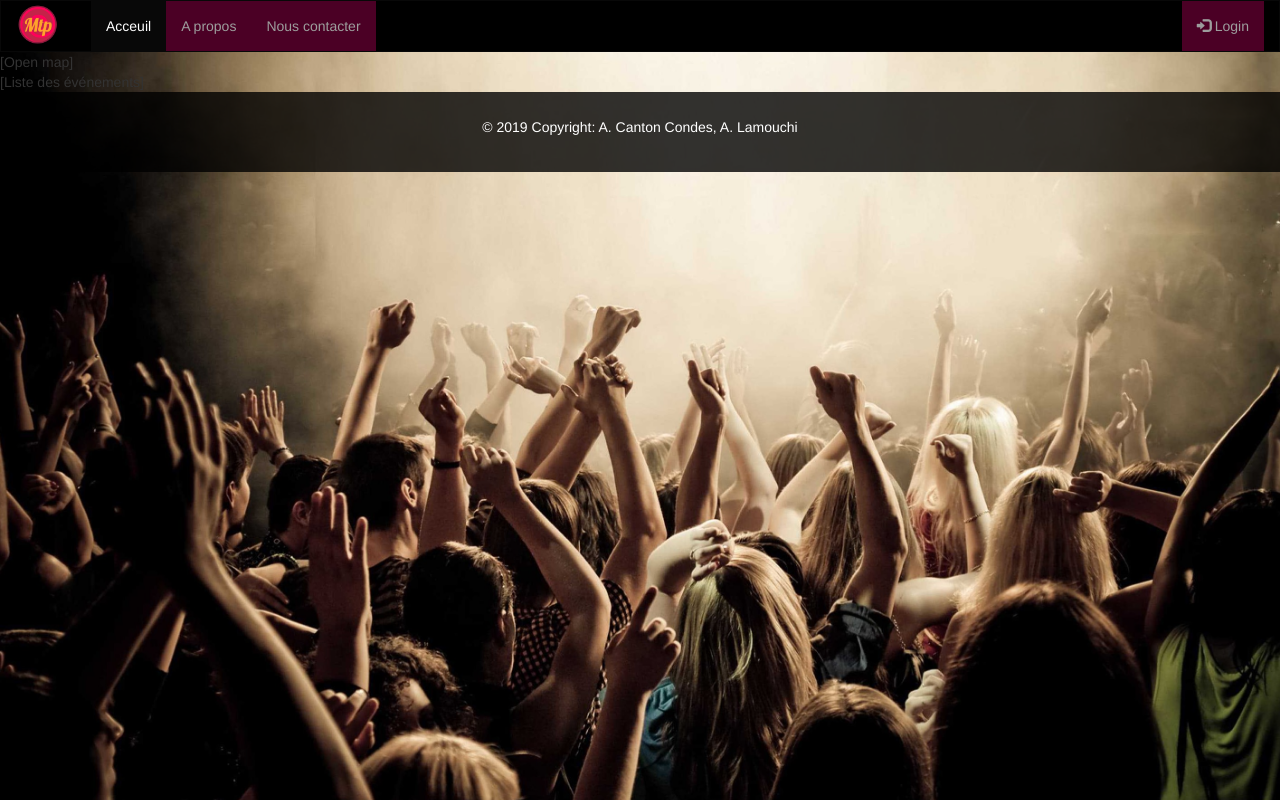
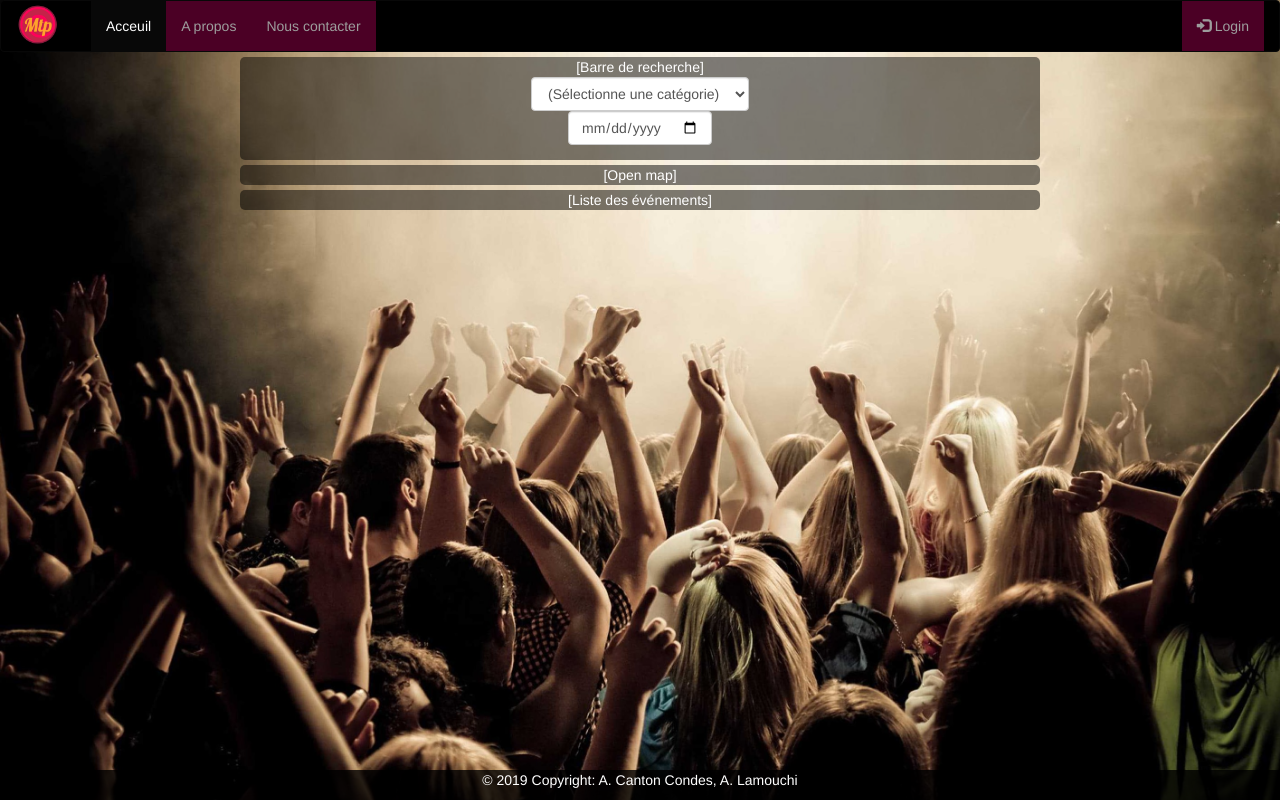
Before and after one commit to lamouchiambre/projetHLIN510, a PHP site: page /main.php in a window 1280 px wide. Run offline with PHP 8.4, Linux system fonts and the light colour scheme.

Commit message:
commencé à faire la abrre de recherche

```diff
--- a/main.php
+++ b/main.php
@@ -8,41 +8,78 @@
   <script src="https://ajax.googleapis.com/ajax/libs/jquery/3.4.1/jquery.min.js"></script>
   <script src="https://maxcdn.bootstrapcdn.com/bootstrap/3.4.0/js/bootstrap.min.js"></script>
   <style>
+    html, body {
+	    height: 100%;
+	    margin: 0; padding: 0;
+    }
     body {
-      margin:0;
-      padding:0;
       background: url(img/crowd.jpg) no-repeat center fixed;
       -webkit-background-size: cover;
       background-size: cover;
+	    display : table;
+	    width: 100%;
+
+      /* background: #ffd89b;
+      background: -webkit-linear-gradient(to right, #ffd89b, #19547b);
+      background: linear-gradient(to right, #ffd89b, #19547b); */
     }
     .navbar {
       margin-bottom: 0;
-      border-radius: 0;
       background-color: rgba(0, 0, 0, 1);
-      font-size: 70;
     }
     .nav {
-      margin-bottom: 0;
-      border-radius: 0;
       background-color: rgba(150, 0, 75, 0.5);
-      font-size: 70;
     }
     .nav a {
       color: white;
-      font-size: 20;
+    }
+    ul.nav a:hover {
+      /* background-color: rgba(150, 0, 75, 1);   */
+      background-color: DimGrey !important;
+      /* color: Plum !important; */
+      color: Gold !important;
+    }
+    .logo {
+      width: 60%;
+    }
+    .bloc {
+      background-color: rgba(0, 0, 0, 0.5);
+      color: rgb(255, 255, 255);
+      text-align: center;
+      width: 800px;
+      margin: 0 auto;
+      border-radius: 5px;
+      margin-top: 5px;
+    }
+    .box {
+      display: flex;
+      justify-content: center;
+      align-items: center;
     }
     footer {
       background-color: rgba(0, 0, 0, 0.8);
       padding: 25px;
       color: white;
-    }
-    .logo {
-      width: 60%;
-    }
-    #footer {
-      width-min: 100%;
+	    display : table-row;
+	    height: 1px;
     }
 
+    @import "compass/css3";
+
+    .flex-container {
+      padding: 0;
+      margin: 0;
+      list-style: none;
+
+      display: -webkit-box;
+      display: -moz-box;
+      display: -ms-flexbox;
+      display: -webkit-flex;
+      display: flex;
+
+      -webkit-flex-flow: row wrap;
+      justify-content: space-around;
+    }
   </style>
 </head>
 <body>
@@ -72,6 +109,66 @@
 </nav>
 <!-- Fin du menu -->
 
+<!-- Début de la barre de recherche -->
+<div class="bloc" id="search-bar">
+  [Barre de recherche]
+  <ul class="flex-container">
+    <form action="#" method="post" novalidate="novalidate">
+      <li class="flex-item">
+        <select class="form-control search-slt">
+          <option>(Sélectionne une catégorie)</option>
+          <option>Spectacle</option>
+          <option>Concert</option>
+          <option>Exposition</option>
+          <option>Festival</option>
+          <option>Evènement sportif</option>
+        </select>
+      </li>
+      <li class="flex-container">
+        <div class="form-group row">
+          <div class="col-10">
+            <input class="form-control" type="date">
+          </div>
+        </div>
+      </li>
+    </form>
+  </ul>
+
+  <!-- <section class="search-sec">
+    <div class="container">
+      <form action="#" method="post" novalidate="novalidate">
+        <div class="row">
+          <div class="col-lg-8">
+            <div class="row">
+              <div class="col-lg-3 col-md-3 col-sm-8 p-0">
+                <input type="text" class="form-control search-slt" placeholder="Enter Pickup City">
+              </div>
+              <div class="col-lg-3 col-md-3 col-sm-8 p-0">
+                <input type="text" class="form-control search-slt" placeholder="Enter Drop City">
+              </div>
+              <div class="col-lg-3 col-md-3 col-sm-8 p-0">
+                <select class="form-control search-slt" id="exampleFormControlSelect1">
+                  <option>Select Vehicle</option>
+                  <option>Example one</option>
+                  <option>Example one</option>
+                  <option>Example one</option>
+                  <option>Example one</option>
+                  <option>Example one</option>
+                  <option>Example one</option>
+                </select>
+              </div>
+              <div class="col-lg-3 col-md-3 col-sm-8 p-0">
+                <button type="button" class="btn btn-danger wrn-btn">Search</button>
+              </div>
+            </div>
+          </div>
+        </div>
+      </form>
+    </div>
+  </section> -->
+</div>
+<!-- Fin de la barre de recherche -->
+
 <!-- Début de la map -->
 <div class="bloc" id="map">
   [Open map]
```
